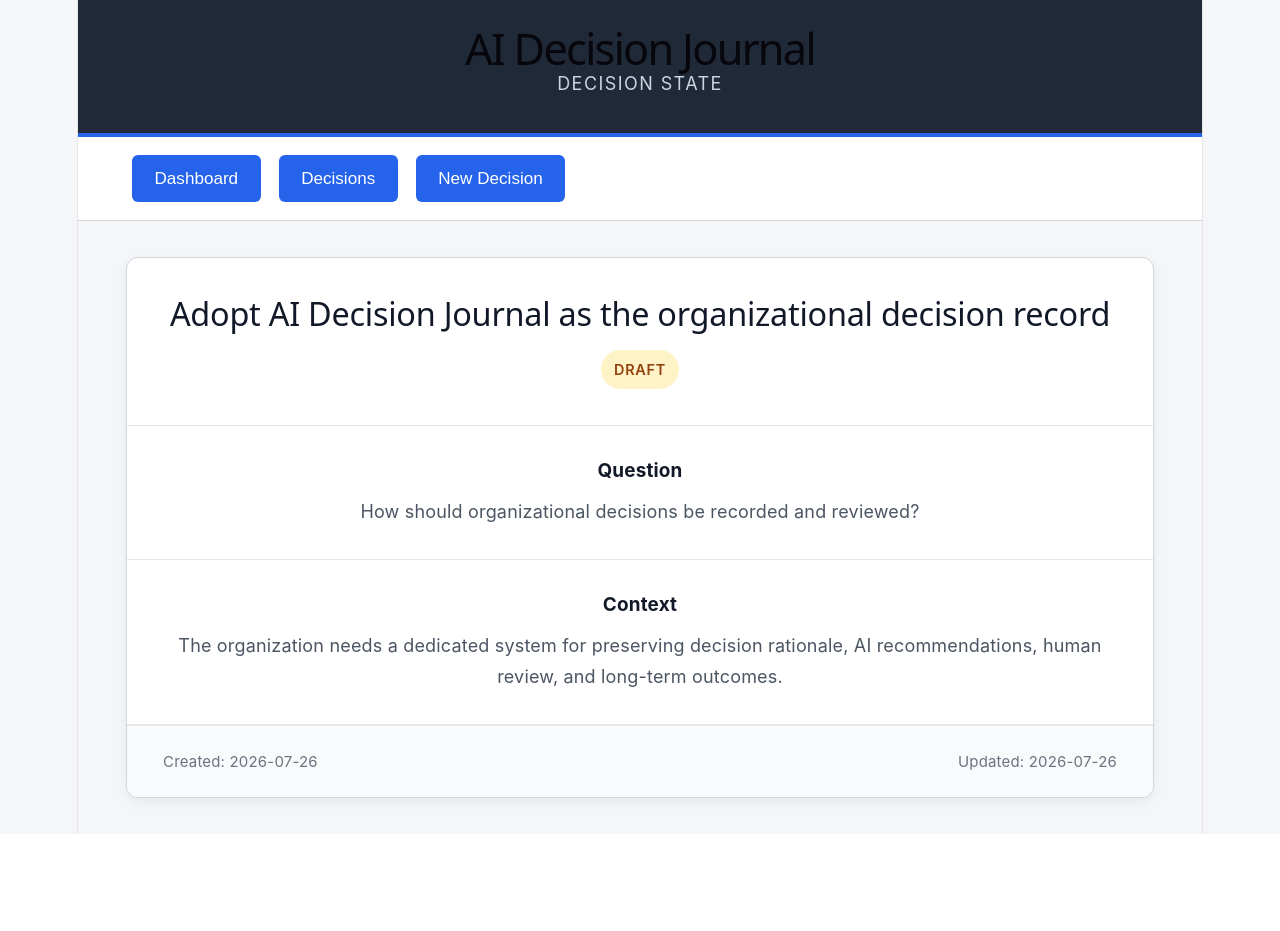
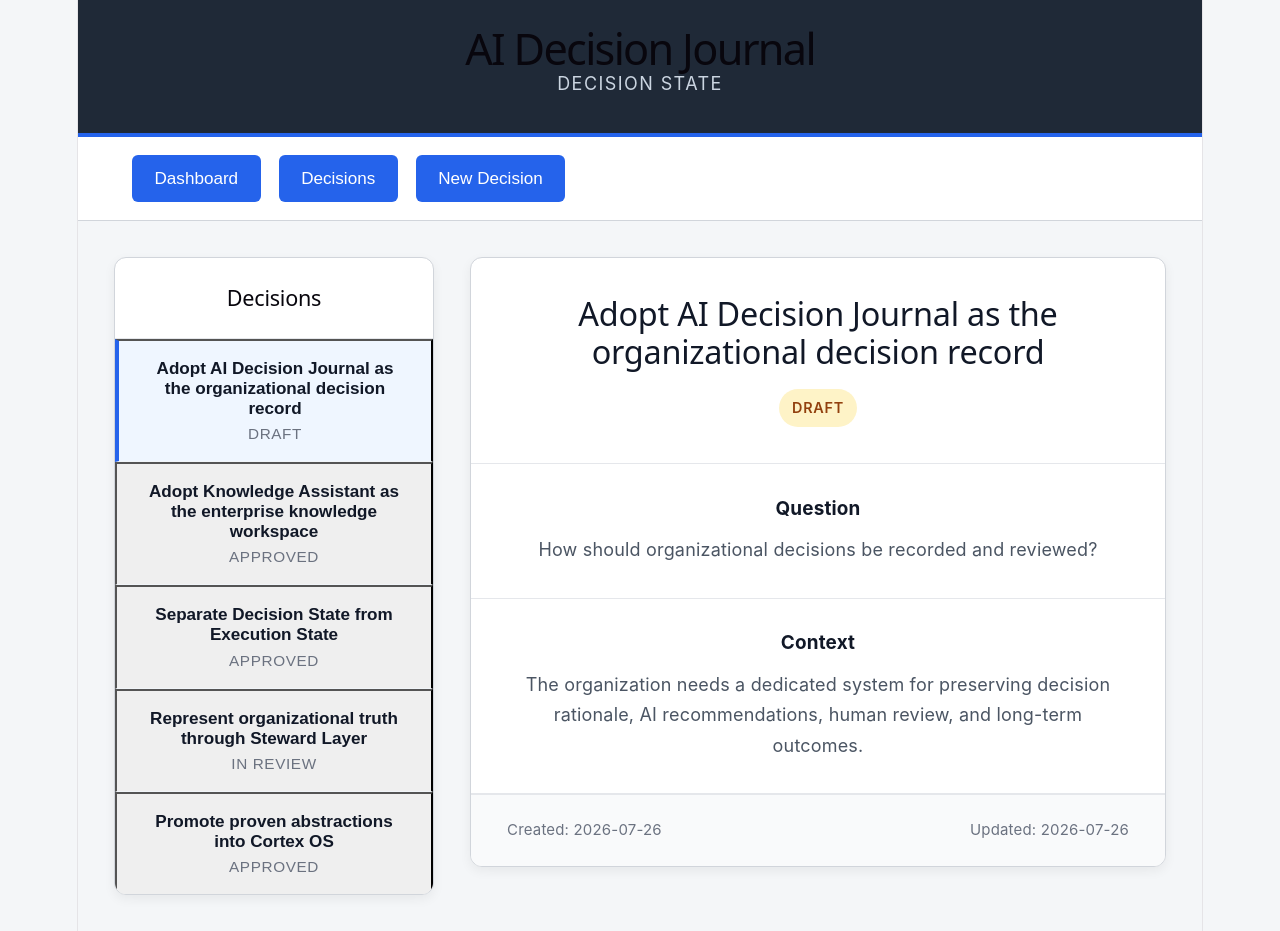
Before and after one commit to oconnoranson-debug/ai-decision-journal, a React (Vite) app in the folder client/: page / in a window 1280 px wide. Before the commit the page ends 834 px from the top, so only its background shows below. Built offline with nearby package versions, Linux system fonts and the light colour scheme.

Commit message:
Enable interactive decision workspace

```diff
--- a/client/src/App.css
+++ b/client/src/App.css
@@ -63,9 +63,73 @@ body {
 }
 
 .content {
-  max-width: 1100px;
+  max-width: 1200px;
   margin: 2rem auto;
   padding: 0 2rem;
+}
+
+/* ======================================================
+   Workspace
+====================================================== */
+
+.workspace {
+  display: grid;
+  grid-template-columns: 320px 1fr;
+  gap: 2rem;
+  align-items: start;
+}
+
+/* ======================================================
+   Decision List
+====================================================== */
+
+.decision-list {
+  background: white;
+  border: 1px solid #d1d5db;
+  border-radius: 12px;
+  box-shadow: 0 4px 12px rgba(0, 0, 0, 0.06);
+  overflow: hidden;
+}
+
+.decision-list h2 {
+  margin: 0;
+  padding: 1.5rem;
+  border-bottom: 1px solid #e5e7eb;
+  font-size: 1.2rem;
+}
+
+.decision-list-items {
+  display: flex;
+  flex-direction: column;
+}
+
+.decision-list-item {
+  padding: 1rem 1.5rem;
+  border-bottom: 1px solid #f1f5f9;
+  transition: background 0.2s ease;
+}
+
+.decision-list-item:last-child {
+  border-bottom: none;
+}
+
+.decision-list-item.selected {
+  background: #eff6ff;
+  border-left: 4px solid #2563eb;
+}
+
+.decision-list-item h3 {
+  margin: 0 0 0.35rem;
+  font-size: 0.95rem;
+  color: #111827;
+}
+
+.decision-list-item p {
+  margin: 0;
+  color: #6b7280;
+  font-size: 0.85rem;
+  text-transform: uppercase;
+  letter-spacing: 0.04em;
 }
 
 /* ======================================================
@@ -86,7 +150,7 @@ body {
 }
 
 .decision-card-header h2 {
-  margin: 0 0 1rem 0;
+  margin: 0 0 1rem;
   color: #111827;
   font-size: 1.8rem;
 }
@@ -113,7 +177,7 @@ body {
 }
 
 .decision-section h3 {
-  margin: 0 0 0.75rem 0;
+  margin: 0 0 0.75rem;
   color: #111827;
   font-size: 1.05rem;
 }
--- a/client/src/App.jsx
+++ b/client/src/App.jsx
@@ -1,8 +1,14 @@
+import { useState } from "react";
 import "./App.css";
+
 import DecisionCard from "./components/DecisionCard";
-import { sampleDecision } from "./models/Decision";
+import DecisionList from "./components/DecisionList";
+
+import decisions from "./models/decisions";
 
 function App() {
+  const [selectedDecision, setSelectedDecision] = useState(decisions[0]);
+
   return (
     <div className="app">
       <header className="header">
@@ -17,7 +23,15 @@ function App() {
       </nav>
 
       <main className="content">
-        <DecisionCard decision={sampleDecision} />
+        <div className="workspace">
+          <DecisionList
+            decisions={decisions}
+            selectedDecision={selectedDecision}
+            onSelectDecision={setSelectedDecision}
+          />
+
+          <DecisionCard decision={selectedDecision} />
+        </div>
       </main>
     </div>
   );
--- /dev/null
+++ b/client/src/components/DecisionList.jsx
@@ -0,0 +1,30 @@
+function DecisionList({
+  decisions,
+  selectedDecision,
+  onSelectDecision,
+}) {
+  return (
+    <aside className="decision-list">
+      <h2>Decisions</h2>
+
+      <div className="decision-list-items">
+        {decisions.map((decision) => (
+          <button
+            key={decision.id}
+            type="button"
+            className={`decision-list-item ${
+              decision.id === selectedDecision.id ? "selected" : ""
+            }`}
+            onClick={() => onSelectDecision(decision)}
+          >
+            <h3>{decision.title}</h3>
+
+            <p>{decision.status}</p>
+          </button>
+        ))}
+      </div>
+    </aside>
+  );
+}
+
+export default DecisionList;
--- /dev/null
+++ b/client/src/models/decisions.js
@@ -0,0 +1,57 @@
+const decisions = [
+  {
+    id: "decision-001",
+    title: "Adopt AI Decision Journal as the organizational decision record",
+    status: "Draft",
+    question: "How should organizational decisions be recorded and reviewed?",
+    context:
+      "The organization needs a dedicated system for preserving decision rationale, AI recommendations, human review, and long-term outcomes.",
+    createdAt: "2026-07-26",
+    updatedAt: "2026-07-26",
+  },
+  {
+    id: "decision-002",
+    title: "Adopt Knowledge Assistant as the enterprise knowledge workspace",
+    status: "Approved",
+    question: "How should organizational knowledge be organized and trusted?",
+    context:
+      "Knowledge Assistant will become the authoritative source for organizational knowledge, evidence, and citations.",
+    createdAt: "2026-07-20",
+    updatedAt: "2026-07-22",
+  },
+  {
+    id: "decision-003",
+    title: "Separate Decision State from Execution State",
+    status: "Approved",
+    question:
+      "Should decision history and workflow execution be stored together?",
+    context:
+      "Decision State belongs to AI Decision Journal while Execution State belongs to SynapseFlow, preserving clear ownership boundaries.",
+    createdAt: "2026-07-18",
+    updatedAt: "2026-07-21",
+  },
+  {
+    id: "decision-004",
+    title: "Represent organizational truth through Steward Layer",
+    status: "In Review",
+    question:
+      "What system should own the organizational representation?",
+    context:
+      "Steward Layer should own the constitutional organizational runtime while applications consume and enrich it.",
+    createdAt: "2026-07-15",
+    updatedAt: "2026-07-23",
+  },
+  {
+    id: "decision-005",
+    title: "Promote proven abstractions into Cortex OS",
+    status: "Approved",
+    question:
+      "When should architectural concepts become part of the runtime?",
+    context:
+      "Only concepts validated across multiple applications should be promoted into Cortex OS to avoid speculative abstractions.",
+    createdAt: "2026-07-10",
+    updatedAt: "2026-07-24",
+  },
+];
+
+export default decisions;
```
